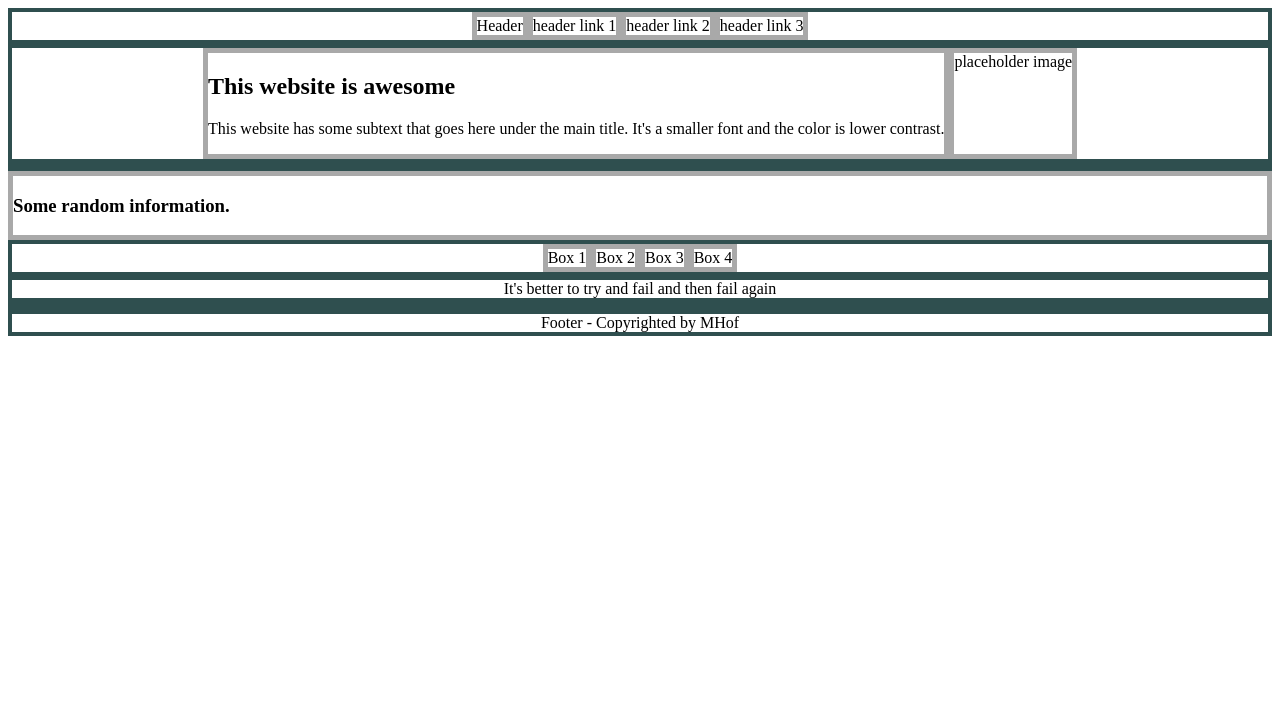
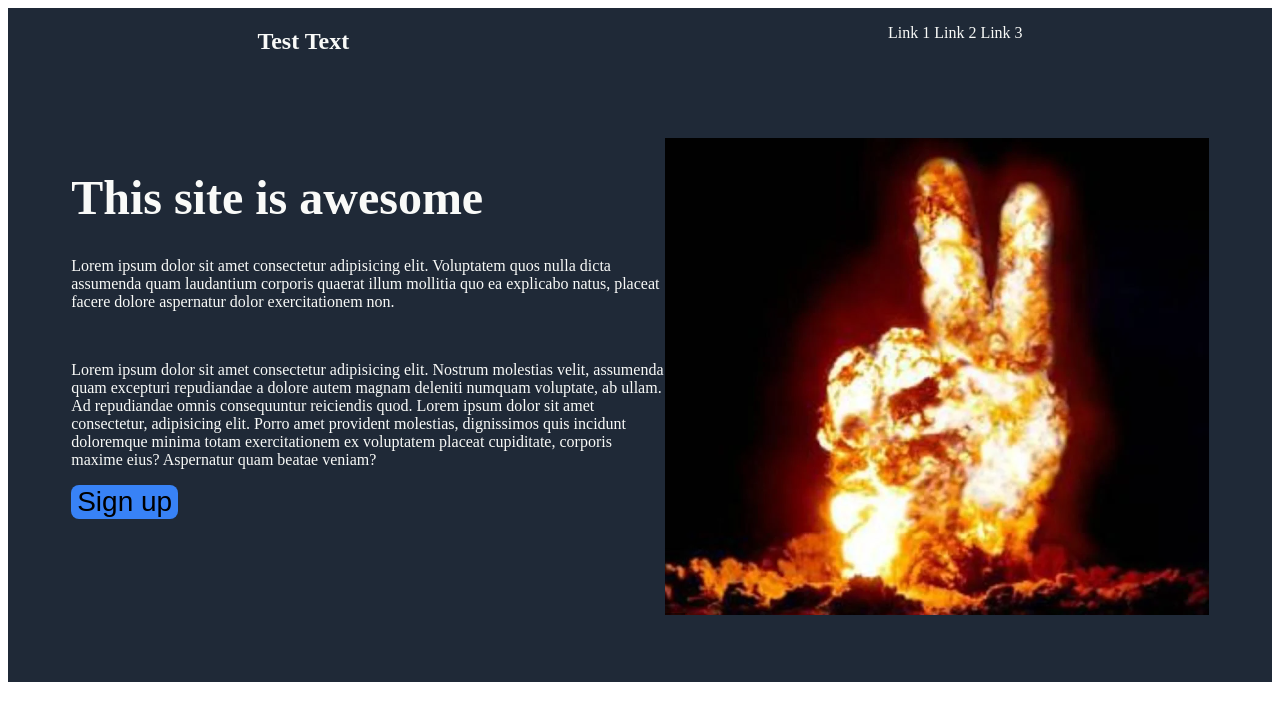
Before and after one commit to puffinpuffling/project-one, a plain HTML site: page index.html in a window 1280 px wide. Drawn offline with Linux system fonts and the light colour scheme.

Commit message:
Getting somewhere - header/about section done

```diff
--- a/index.html
+++ b/index.html
@@ -5,42 +5,30 @@
     <meta http-equiv="X-UA-Compatible" content="IE=edge">
     <meta name="viewport" content="width=device-width, initial-scale=1.0">
     <link rel="stylesheet" href="styles.css">
-    <title>My Awesome Website Project</title>
+    <title>Project 1</title>
 </head>
 <body>
-    <!-- Header Divider-->
-    <div class="container">
-        <div class="item">Header</div>
-        <div class="item">header link 1</div>
-        <div class="item">header link 2</div>
-        <div class="item">header link 3</div>
+    <!--Navbar Header-->
+    <div class="navbar darkbg">
+        <h2>Test Text</h4>
+        <ul id="horizontal-list">
+            <li>Link 1</li>
+            <li>Link 2</li>
+            <li>Link 3</li>
+        </ul>
     </div>
-
-    <!-- Intro/Picture-->
-    <div class="container">
-        <div class="item"><h2>This website is awesome</h2>
-        <p>This website has some subtext that goes here under the main title. It's a smaller font and the color is lower contrast.</p>
+    <!--About section-->
+    <div class="darkbg about-section">
+        <div style="flex-direction: column;">
+            <h1 class="about-bold">This site is awesome</h1>
+            <p>Lorem ipsum dolor sit amet consectetur adipisicing elit. Voluptatem quos nulla dicta assumenda quam laudantium corporis quaerat illum mollitia quo ea explicabo natus, placeat facere dolore aspernatur dolor exercitationem non.</p>
+            <br>
+            <p>Lorem ipsum dolor sit amet consectetur adipisicing elit. Nostrum molestias velit, assumenda quam excepturi repudiandae a dolore autem magnam deleniti numquam voluptate, ab ullam. Ad repudiandae omnis consequuntur reiciendis quod. Lorem ipsum dolor sit amet consectetur, adipisicing elit. Porro amet provident molestias, dignissimos quis incidunt doloremque minima totam exercitationem ex voluptatem placeat cupiditate, corporis maxime eius? Aspernatur quam beatae veniam?</p>
+            <input class="button" type="button" value="Sign up">
         </div>
-        <div class="item">placeholder image</div>
+        <div>
+            <img src="pictures/explosion.png" alt="cool explosion">
+        </div>
     </div>
-
-    <!-- Some Random Information-->
-    <div class="container"></div>
-        <div class="item"><h3>Some random information.</h3></div>
-        <div class="container">
-            <div class="item">Box 1</div>
-            <div class="item">Box 2</div>
-            <div class="item">Box 3</div>
-            <div class="item">Box 4</div>
-        </div>
-
-    <!-- Inspiring Quote-->
-    <div class="container">It's better to try and fail and then fail again</div>
-
-    <!-- Call to Action-->
-    <div class="container"></div>
-
-    <!-- Footer -->
-    <div class="container">Footer - Copyrighted by MHof</div>
 </body>
 </html>
--- a/styles.css
+++ b/styles.css
@@ -1,23 +1,37 @@
-h1 {
+.navbar {
+    display: flex;
+    background-color: aqua;
+    justify-content: space-around
+    }
+
+ul#horizontal-list {
+    list-style: none;
+    }
+    ul#horizontal-list li {
+        display: inline;
+    }
+
+.darkbg {
+    background-color: #1F2937;
+    color: #f9FaF8;
+    }
+
+.about-bold {
     font-size: 48px;
-    font-weight: bolder;
-    color: #F9FAF8;
+    font-weight: bold;
+    color: #f9FaF8;
 }
 
-.footheadBG {
-    background-color: #1F2937;
+.about-section {
+    display: flex;
+    justify-content: space-between;
+    padding: 5%;
 }
 
-.quotesectionBG {
-    background-color: #E5E7EB;
+.button {
+    background-color: #3882F6;
+    text-align: center;
+    font-size: 28px;
+    border-radius: 8px;
+    border: none;
 }
-
-.container {
-    display: flex;
-    border: 4px solid darkslategray;
-    justify-content: center;
-}
-
-.item {
-    border: 5px solid darkgray;
-}
```
Also changed, not shown: pictures/explosion.png (added).
